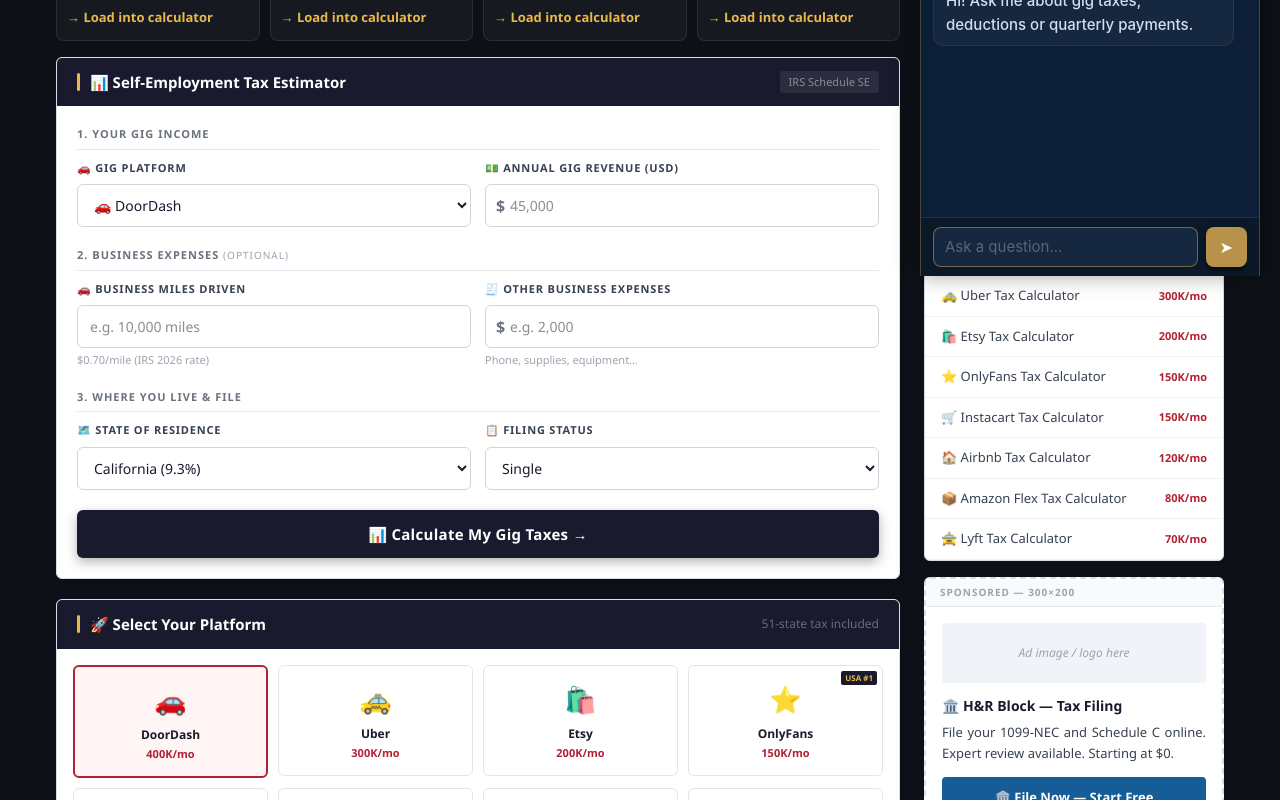
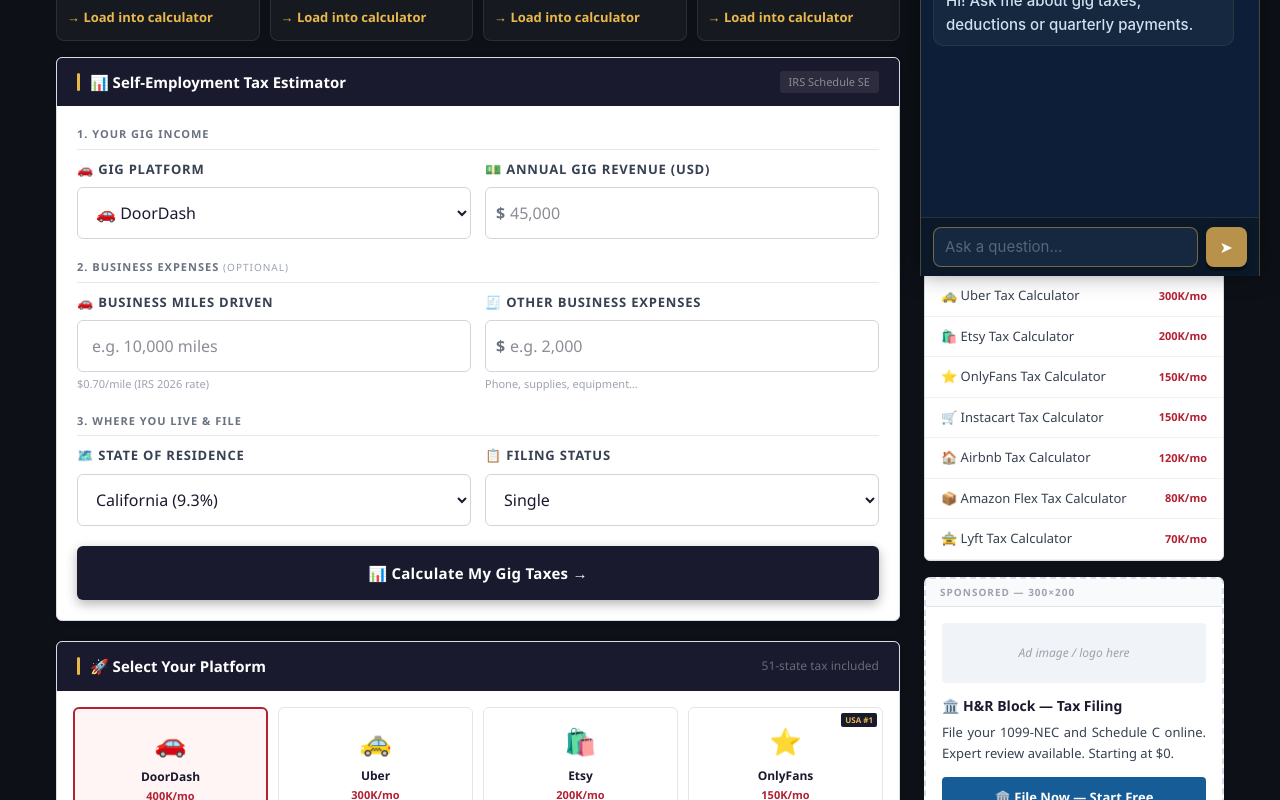
Before and after one commit to devqrcraft-ui/gigwisetax, a Next.js app: page / in a window 1280 px wide. Shown: the part 524-1324 px from the top of the page. Built offline with nearby package versions, Linux system fonts and the light colour scheme.

Commit message:
fix: hardcode mobile-friendly sizes for inp/btn/label

```diff
--- a/app/page.tsx
+++ b/app/page.tsx
@@ -101,10 +101,10 @@ export default function HomePage() {
   const card    = { background: '#fff', border: '1px solid #d8dce6', borderRadius: 6, overflow: 'hidden' as const, marginBottom: 20, boxShadow: '0 1px 6px rgba(0,0,0,.05)' }
   const cardHd  = { background: '#1a1a2e', padding: '13px 20px', display: 'flex', alignItems: 'center', gap: 10 }
   const accent  = { width: 3, height: 18, background: '#e8b84b', borderRadius: 2, flexShrink: 0 }
-  const label   = { display: 'block', fontSize: isMobile ? 13 : 11, fontWeight: 700, color: '#374151', textTransform: 'uppercase' as const, letterSpacing: '0.8px', marginBottom: 8 }
-  const inp     = { width: '100%', border: '1px solid #d1d5db', borderRadius: 6, padding: isMobile ? '13px 14px' : '10px 12px', fontSize: isMobile ? 16 : 14, color: '#1a1a2e', background: '#fff', boxSizing: 'border-box' as const }
-  const btnDark = { background: '#1a1a2e', color: '#fff', padding: isMobile ? '16px 0' : '13px 0', borderRadius: 6, fontSize: isMobile ? 17 : 14, fontWeight: 800, cursor: 'pointer', textAlign: 'center' as const, width: '100%', letterSpacing: '0.3px', boxShadow: '0 4px 12px rgba(0,0,0,0.3)' }
-  const btnRed  = (extra: any = {}) => ({ background: '#B22234', color: '#fff', padding: isMobile ? '13px 0' : '10px 0', borderRadius: 6, fontSize: isMobile ? 15 : 13, fontWeight: 700, cursor: 'pointer', textAlign: 'center' as const, width: '100%', boxShadow: '0 3px 8px rgba(178,34,52,0.35)', ...extra })
+  const label   = { display: 'block', fontSize: 13, fontWeight: 700, color: '#374151', textTransform: 'uppercase' as const, letterSpacing: '0.8px', marginBottom: 8 }
+  const inp     = { width: '100%', border: '1px solid #d1d5db', borderRadius: 6, padding: '13px 14px', fontSize: 16, color: '#1a1a2e', background: '#fff', boxSizing: 'border-box' as const }
+  const btnDark = { background: '#1a1a2e', color: '#fff', padding: '16px 0', borderRadius: 6, fontSize: 17, fontWeight: 800, cursor: 'pointer', textAlign: 'center' as const, width: '100%', letterSpacing: '0.3px', boxShadow: '0 4px 12px rgba(0,0,0,0.3)' }
+  const btnRed  = (extra: any = {}) => ({ background: '#B22234', color: '#fff', padding: '13px 0', borderRadius: 6, fontSize: 15, fontWeight: 700, cursor: 'pointer', textAlign: 'center' as const, width: '100%', boxShadow: '0 3px 8px rgba(178,34,52,0.35)', ...extra })
 
   return (
     <div style={{ background: '#0d1117', minHeight: '100vh', overflowX: 'hidden' as const, maxWidth: '100vw' }}>
```
